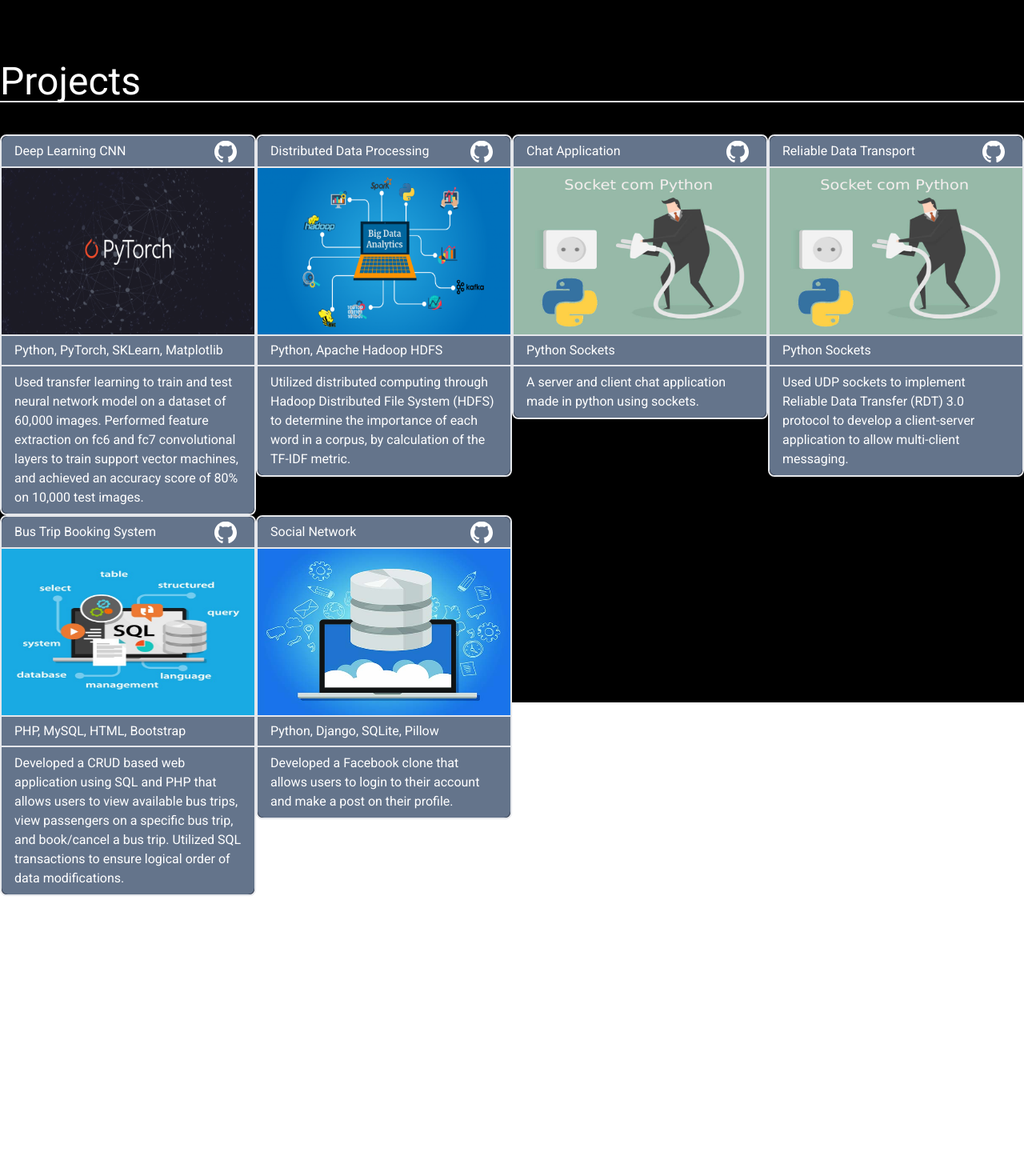
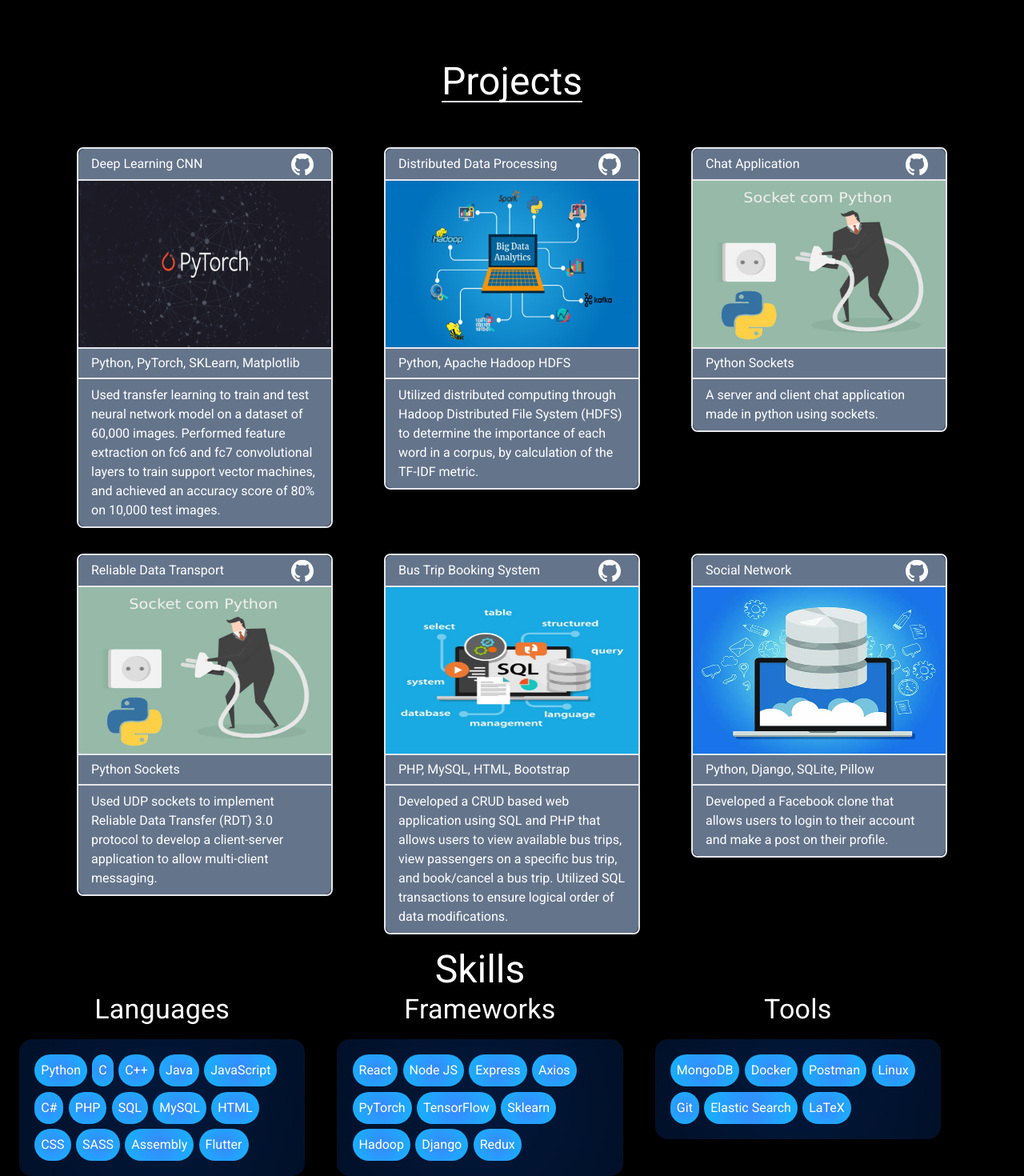
Before and after one commit to jalallll/personalSite, a React (Create React App) app: page / in a window 1280 px wide. Shown: the part 722-2192 px from the top of the page at 80% size. Before the commit the page ends 1842 px from the top, so only its background shows below. Built offline with nearby package versions, Linux system fonts and the light colour scheme.

Commit message:
projects centered

```diff
--- a/src/App.js
+++ b/src/App.js
@@ -14,6 +14,7 @@
 			<div class="bg-black h-auto">
 				<Header />
 				<Projects />
+				<Skills />
 			</div>
 		</div>
 	);
--- a/src/Components/Header.js
+++ b/src/Components/Header.js
@@ -4,7 +4,7 @@
 	return (
 		<div
 			id="Home"
-			class="w-screen h-screen flex flex-row justify-center items-center"
+			class="w-auto h-screen flex flex-row justify-center items-center"
 		>
 			<img src={bitmoji} class="w-40 h-40" />
 			<div class=" flex flex-col items-start px-5 space-y-2 mt-40">
--- a/src/Components/Projects.js
+++ b/src/Components/Projects.js
@@ -1,3 +1,4 @@
+import { Container } from "@mui/material";
 import React from "react";
 import { DiGithubBadge } from "react-icons/di";
 
@@ -55,7 +56,7 @@
 const ProjectCard = (props) => {
 	return (
 		<div>
-			<div class="w-80 h-auto bg-slate-900 rounded-lg flex flex-col border-2">
+			<div class="m-4 w-80 h-auto bg-slate-900 rounded-lg flex flex-col border-2">
 				<div class="w-full h-10 bg-slate-500 flex justify-between items-center px-4 rounded-tr-lg rounded-tl-lg border-b-2">
 					<h1>{props.project.title}</h1>
 					<a href={props.project.link}>
@@ -76,17 +77,20 @@
 
 const Projects = () => {
 	return (
-		<div
-			id="Projects"
-			class="w-screen h-screen  flex-col flex-wrap inline-block items-center justify-center space-y-10 "
-		>
-			<h1 class="text-2xl sm:text-3xl lg:text-5xl border-b-2">Projects</h1>
-			<div class="w-full h-auto flex flex-wrap justify-start items-start">
-				{projects.map((project) => (
-					<ProjectCard project={project} />
-				))}
+		<Container>
+			<div id="Projects" class="w-auto h-auto inline-block  ">
+				<div class="flex flex-col flex-wrap items-center justify-center space-y-10 ">
+					<h1 class="text-2xl sm:text-3xl lg:text-5xl border-b-2 mx-10">
+						Projects
+					</h1>
+					<div class="w-full h-auto flex flex-wrap justify-around items-start">
+						{projects.map((project) => (
+							<ProjectCard project={project} />
+						))}
+					</div>
+				</div>
 			</div>
-		</div>
+		</Container>
 	);
 };
 
--- a/src/Components/Skills.js
+++ b/src/Components/Skills.js
@@ -47,7 +47,7 @@
 
 const Skills = () => {
 	return (
-		<div id="Skills" class="w-screen h-screen">
+		<div id="Skills" class="w-auto h-auto inline-block">
 			<Container>
 				<Stack
 					direction="column"
```
